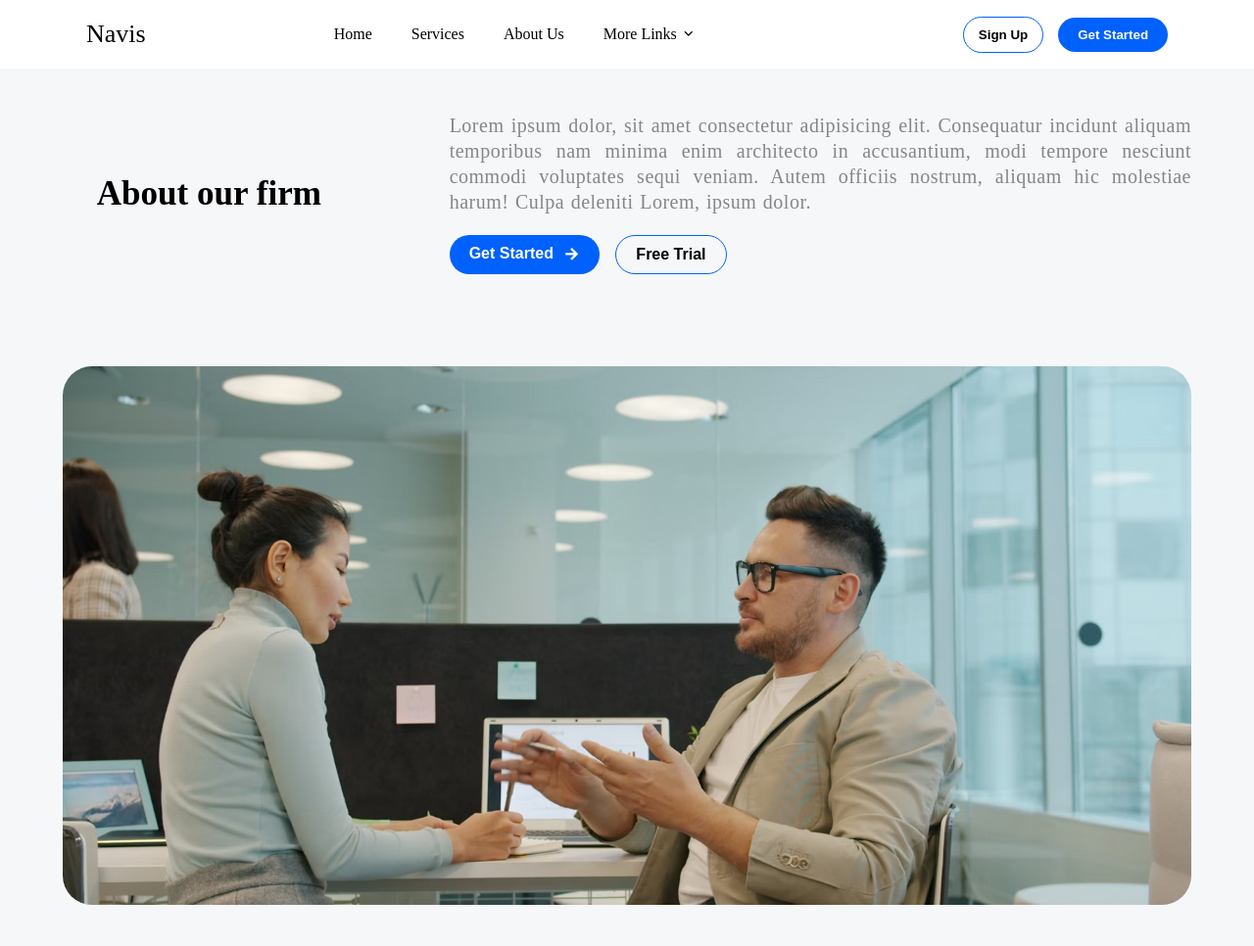
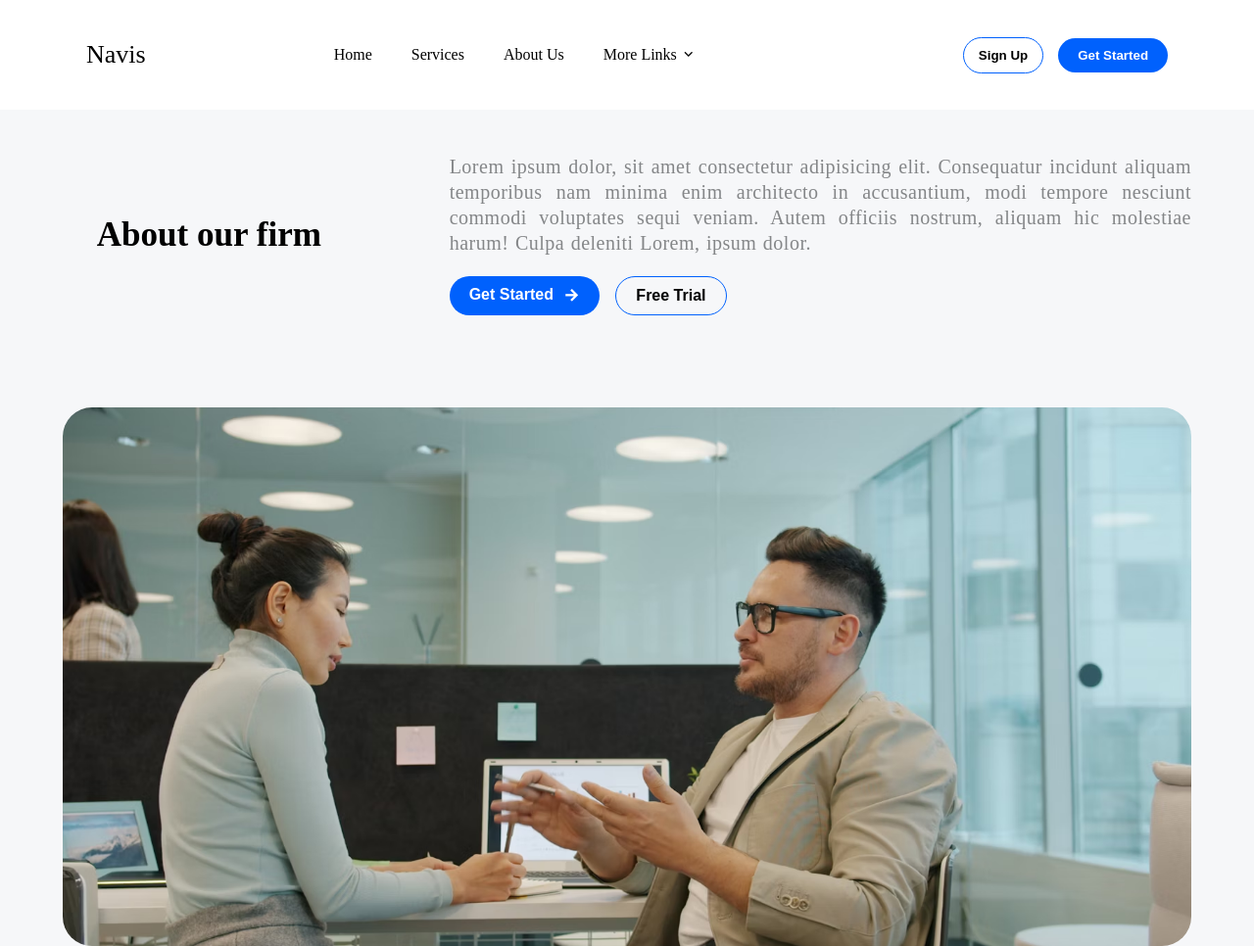
Before and after one commit to iamDeb5/Navis-Webpage-Grid, a plain HTML site: page index.html in a window 1280 px wide. Shown: the top 966 px of the page at 98% size. Drawn offline with nearby package versions, Linux system fonts and the light colour scheme.

Commit message:
adjusting navbar height

```diff
--- a/style.scss
+++ b/style.scss
@@ -46,6 +46,7 @@ main {
 
   // NAVBAR
   .nav {
+    height: 7rem;
     grid-area: nav;
     display: flex;
     align-items: center;
```
Also changed, not shown: style.css, 1 other file.
